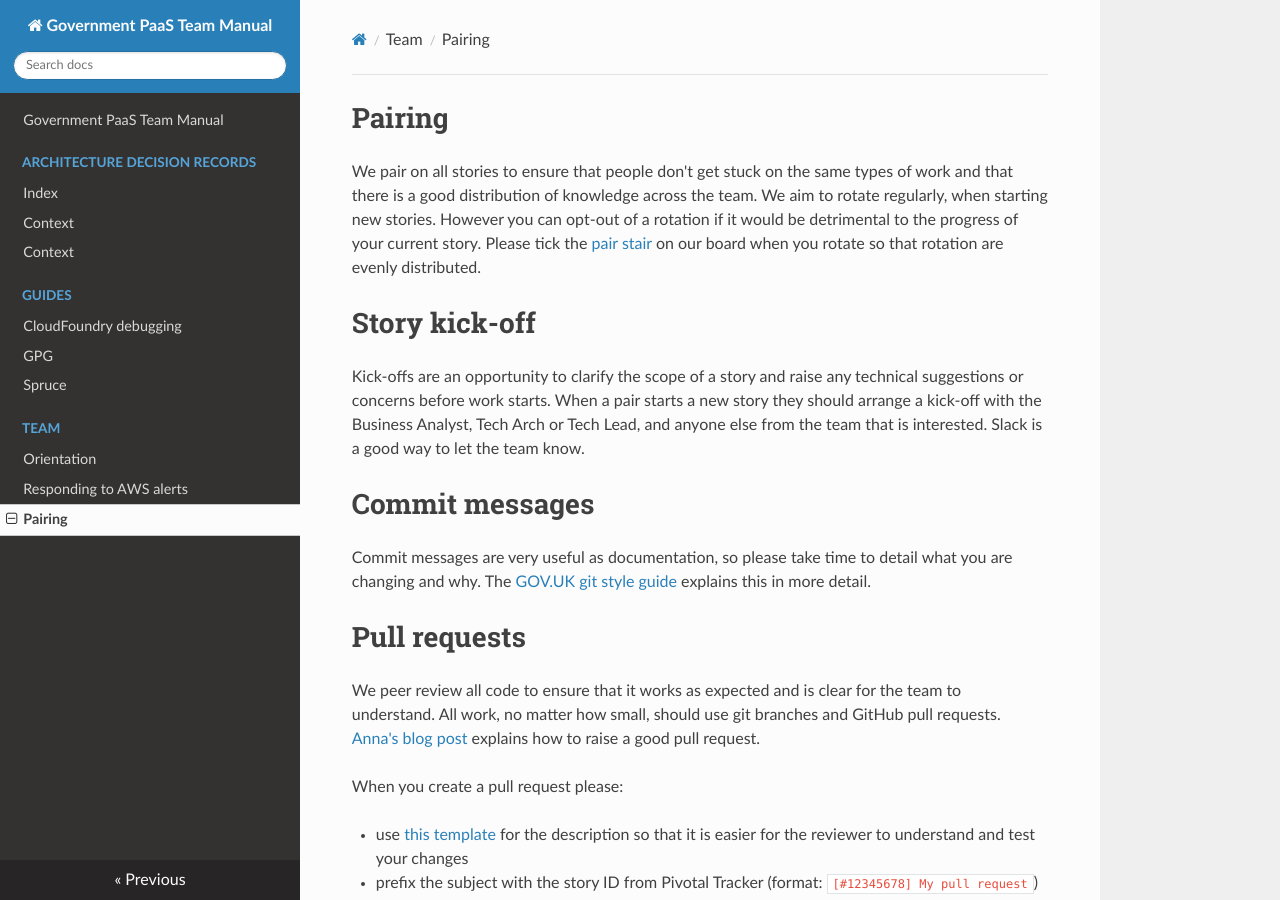
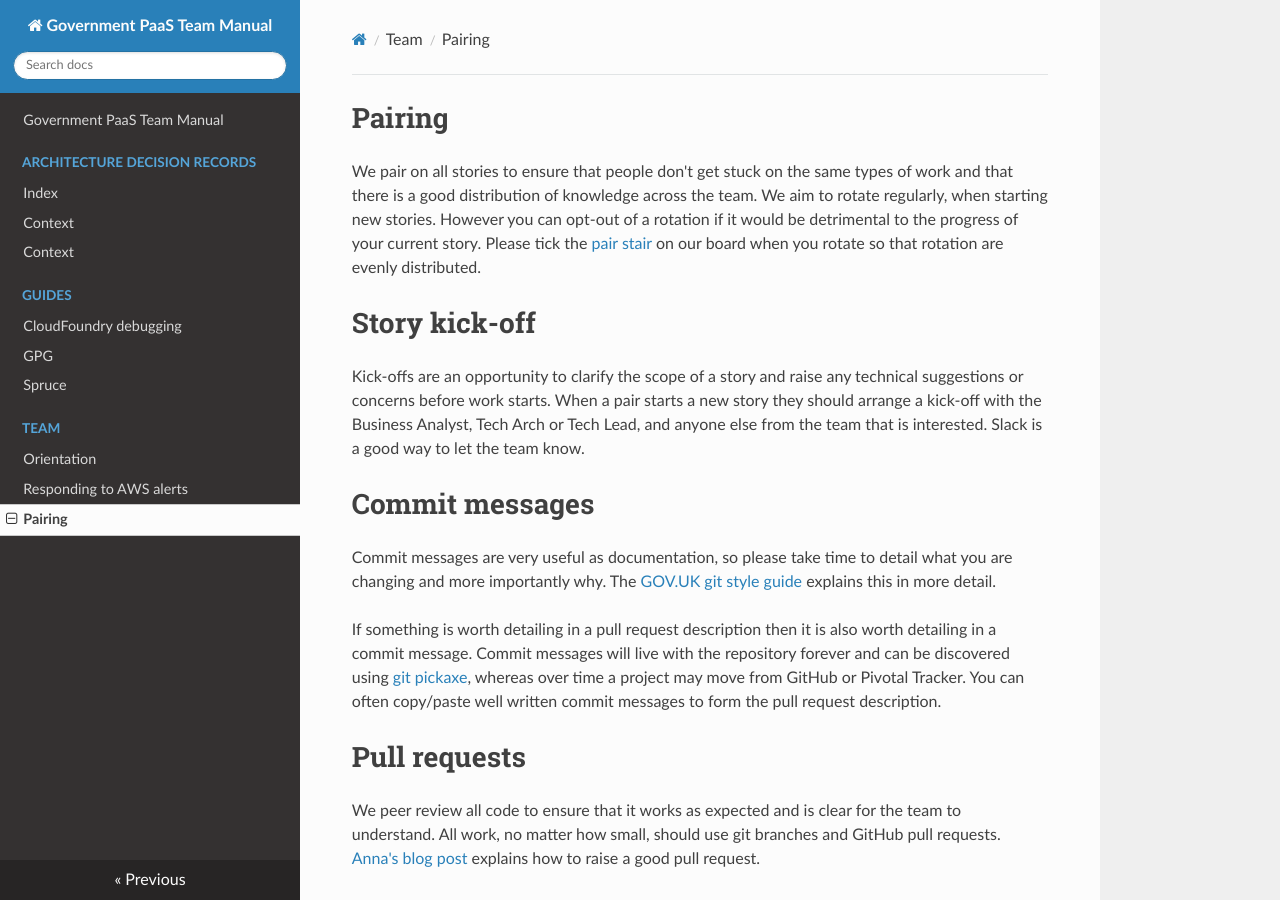
Before and after one commit to alphagov/paas-team-manual, an MkDocs documentation site: the page built from docs/team/working_practices.md, in a window 1280 px wide and 900 px high. Built offline with MkDocs 1.6.1, drawn with Linux system fonts in a browser that asks for light colours; nearby versions of some CDN libraries.

Commit message:
Commit messages are more important than PRs descs
Describe why commit messages are more important than pull request
descriptions, but that it's perfectly OK to copy the contents of commit
messages to form PR descriptions.

https://twitter.com/dancarley/status/449164320321310720

```diff
--- a/docs/team/working_practices.md
+++ b/docs/team/working_practices.md
@@ -20,10 +20,19 @@ is a good way to let the team know.
 # Commit messages
 
 Commit messages are very useful as documentation, so please take time to
-detail what you are changing and why. The [GOV.UK git style guide][]
-explains this in more detail.
+detail what you are changing and more importantly why. The [GOV.UK git style
+guide][] explains this in more detail.
 
 [GOV.UK git style guide]: https://github.com/alphagov/styleguides/blob/master/git.md
+
+If something is worth detailing in a pull request description then it is
+also worth detailing in a commit message. Commit messages will live with the
+repository forever and can be discovered using [git pickaxe][], whereas over
+time a project may move from GitHub or Pivotal Tracker. You can often
+copy/paste well written commit messages to form the pull request
+description.
+
+[git pickaxe]: http://www.philandstuff.com/2014/02/09/git-pickaxe.html
 
 # Pull requests
 
```
